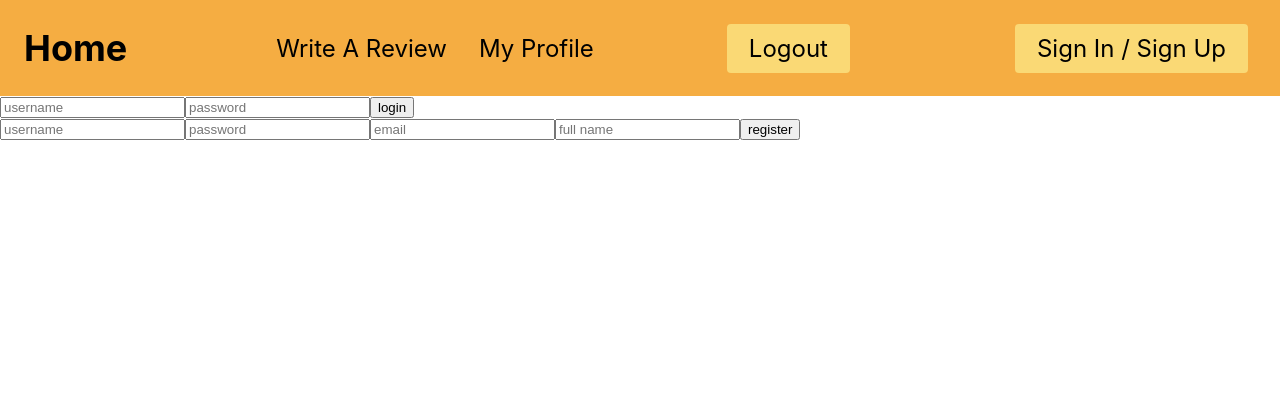
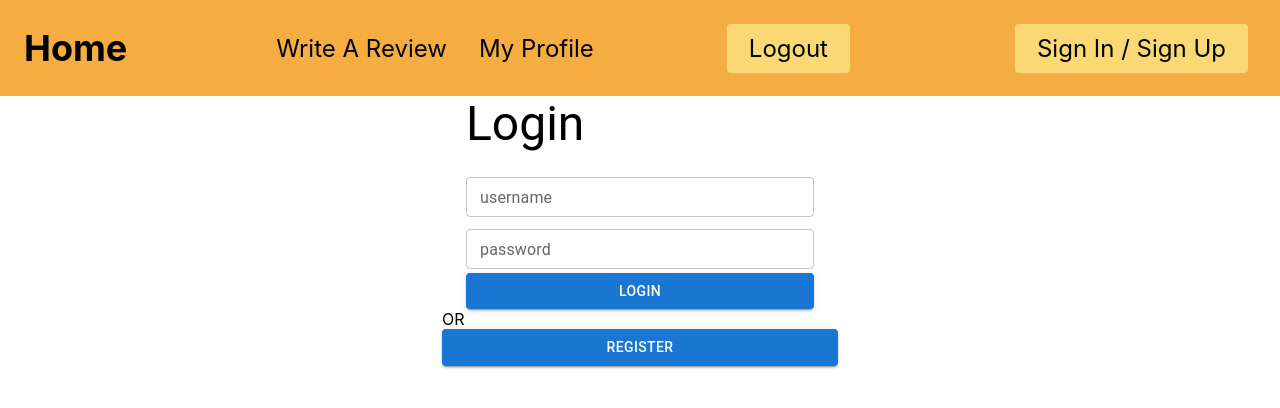
Before and after one commit to sossut/mpjkk-projekti, a React (Create React App) app: page /login in a window 1280 px wide. Shown: the top 408 px of the page. Built offline with nearby package versions, Linux system fonts and the light colour scheme; no server answers.

Commit message:
wörkkiii

```diff
--- a/src/components/LoginForm.js
+++ b/src/components/LoginForm.js
@@ -5,6 +5,7 @@
 import {useLogin} from '../hooks/ApiHooks';
 import {useNavigate} from 'react-router-dom';
 import {MediaContext} from '../contexts/MediaContext';
+import {Button, Container, TextField, Typography} from '@mui/material';
 
 const LoginForm = (props) => {
   // eslint-disable-next-line no-unused-vars
@@ -29,28 +30,43 @@
       alert(e.message);
     }
   };
+
   const {inputs, handleInputChange, handleSubmit} = useForm(doLogin, alkuarvot);
   console.log(inputs);
   return (
+    <Container maxWidth="xs">
+      <Typography component="h1" variant="h3" gutterBottom>
+        Login
+      </Typography>
       <form onSubmit={handleSubmit}>
-      <input
+        <TextField
+          fullWidth
+          size="small"
+          margin="dense"
+          label="username"
           placeholder="username"
           name="username"
           onChange={handleInputChange}
           value={inputs.username}
         />
-      <input
+        <TextField
+          fullWidth
+          size="small"
+          margin="dense"
+          label="password"
           placeholder="password"
           name="password"
           type="password"
           onChange={handleInputChange}
           value={inputs.password}
         />
-      <input type="submit" value="login" />
+        <Button fullWidth color="primary" type="submit" variant="contained">
+          Login
+        </Button>
       </form>
+    </Container>
   );
 };
-
 LoginForm.propTypes = {};
 
 export default LoginForm;
--- a/src/components/Nav.js
+++ b/src/components/Nav.js
@@ -9,7 +9,6 @@
   NavBtn,
   NavBtnLink,
 } from './NavbarElements';
-
 const Navbar = () => {
   const {setGenres} = useContext(MediaContext);
   const {getGenres} = useMovieDatabase();
--- a/src/components/RegisterForm.js
+++ b/src/components/RegisterForm.js
@@ -1,15 +1,40 @@
-import React from 'react';
 // eslint-disable-next-line no-unused-vars
 import PropTypes from 'prop-types';
+import {useUser} from '../hooks/ApiHooks';
 import useForm from '../hooks/FormHooks';
-import {useUser} from '../hooks/ApiHooks';
+import {Container} from '@mui/material';
+import {Typography} from '@mui/material';
+import {Button} from '@mui/material';
+import {ValidatorForm, TextValidator} from 'react-material-ui-form-validator';
+import {useEffect} from 'react';
 
-const RegisterForm = (props) => {
+const RegisterForm = ({setToggle}) => {
   const alkuarvot = {
     username: '',
     password: '',
+    confirm: '',
     email: '',
     full_name: '',
+  };
+
+  const validators = {
+    username: ['required', 'minStringLength: 3', 'isAvailable'],
+    password: ['required', 'minStringLength: 5'],
+    confirm: ['required', 'isPasswordMatch'],
+    email: ['required', 'isEmail'],
+    full_name: ['minStringLength: 3'],
+  };
+
+  const errorMessages = {
+    username: [
+      'required field',
+      'minimum 3 characters',
+      'usename not available',
+    ],
+    password: ['required field', 'minimum 5 characters'],
+    confirm: ['required field', 'passwords do not match'],
+    email: ['required field', 'not email address'],
+    full_name: ['minimum 3 characters'],
   };
 
   const {postUser, getUsername} = useUser();
@@ -17,13 +42,11 @@
   const doRegister = async () => {
     console.log('doRegister');
     try {
-      const checkUser = await getUsername(inputs.username);
-      if (checkUser) {
+      delete inputs.confirm;
       const userData = await postUser(inputs);
-        console.log(userData);
-      }
-    } catch (e) {
-      alert(e.message);
+      userData && setToggle(true);
+    } catch (err) {
+      alert(err.message);
     }
   };
 
@@ -31,40 +54,111 @@
     doRegister,
     alkuarvot
   );
-  console.log(inputs);
+
+  useEffect(() => {
+    ValidatorForm.addValidationRule('isAvailable', async (value) => {
+      try {
+        return await getUsername(value);
+      } catch (err) {
+        return true;
+      }
+    });
+
+    ValidatorForm.addValidationRule('isPasswordMatch', (value) => {
+      /*
+      if (value !== inputs.password) {
+        return false;
+      }
+      return true;
+      */
+      console.log('validator', value, inputs.password);
+      return value === inputs.password ? true : false;
+    });
+
+    return () => {
+      ValidatorForm.removeValidationRule('isAvailable');
+    };
+  }, [inputs]);
+
   return (
-    <form onSubmit={handleSubmit}>
-      <input
+    <Container maxWidth="xs">
+      <Typography component="h1" variant="h3" gutterBottom>
+        Register
+      </Typography>
+      <ValidatorForm onSubmit={handleSubmit}>
+        <TextValidator
+          fullWidth
+          size="small"
+          margin="dense"
           placeholder="username"
+          label="username"
           name="username"
           onChange={handleInputChange}
           value={inputs.username}
+          validators={validators.username}
+          errorMessages={errorMessages.username}
         />
-      <input
+        <TextValidator
+          fullWidth
+          size="small"
+          margin="dense"
+          label="password"
           placeholder="password"
           name="password"
           type="password"
           onChange={handleInputChange}
           value={inputs.password}
+          validators={validators.password}
+          errorMessages={errorMessages.password}
         />
-      <input
+        <TextValidator
+          fullWidth
+          size="small"
+          margin="dense"
+          label="re-type password"
+          placeholder="re-type password"
+          name="confirm"
+          type="password"
+          onChange={handleInputChange}
+          value={inputs.confirm}
+          validators={validators.confirm}
+          errorMessages={errorMessages.confirm}
+        />
+        <TextValidator
+          fullWidth
+          size="small"
+          margin="dense"
+          label="email"
           placeholder="email"
           name="email"
           type="email"
           onChange={handleInputChange}
           value={inputs.email}
+          validators={validators.email}
+          errorMessages={errorMessages.email}
         />
-      <input
+        <TextValidator
+          fullWidth
+          margin="dense"
+          size="small"
+          label="full name"
           placeholder="full name"
           name="full_name"
           onChange={handleInputChange}
           value={inputs.full_name}
+          validators={validators.full_name}
+          errorMessages={errorMessages.full_name}
         />
-      <input type="submit" value="register" />
-    </form>
+        <Button fullWidth color="primary" type="submit" variant="contained">
+          Register
+        </Button>
+      </ValidatorForm>
+    </Container>
   );
 };
 
-RegisterForm.propTypes = {};
+RegisterForm.propTypes = {
+  setToggle: PropTypes.func,
+};
 
 export default RegisterForm;
--- a/src/views/Login.js
+++ b/src/views/Login.js
@@ -1,11 +1,27 @@
 import LoginForm from '../components/LoginForm';
 import RegisterForm from '../components/RegisterForm';
+import {useState} from 'react';
+import {Button} from '@mui/material';
+import {Container} from '@mui/material';
 
 const Login = () => {
+  const [toggle, setToggle] = useState(true);
   return (
     <>
-      <LoginForm />
-      <RegisterForm />
+      <Container maxWidth="xs">
+        {toggle ? <LoginForm /> : <RegisterForm setToggle={setToggle} />}
+        OR
+        <Button
+          fullWidth
+          color="primary"
+          variant="contained"
+          onClick={() => {
+            setToggle(!toggle);
+          }}
+        >
+          {toggle ? 'Register' : 'Login'}
+        </Button>
+      </Container>
     </>
   );
 };
```
Lines whose indentation alone changed are shown as unchanged.
